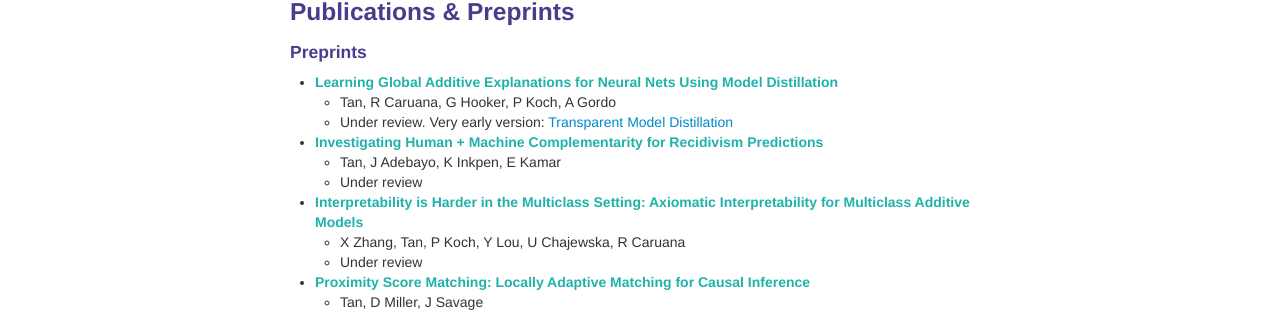
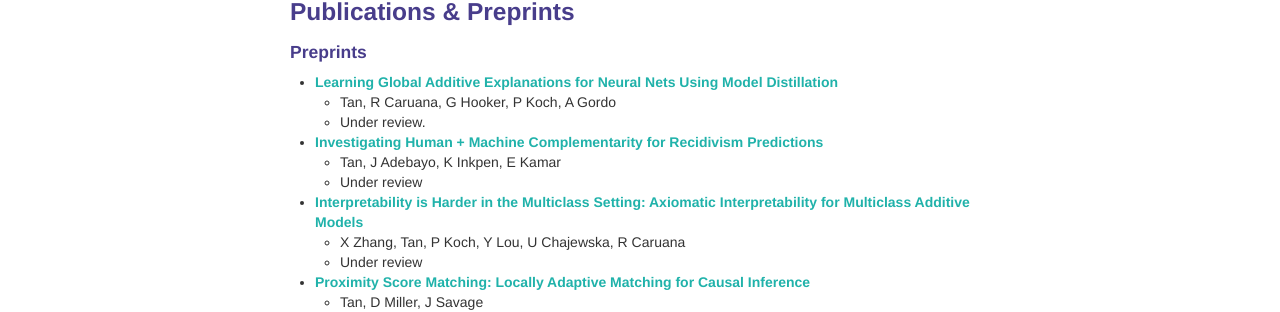
Before and after one commit to shftan/shftan.github.io, a Jekyll site: the page built from index.md, in a window 1280 px wide. Shown: the part 869-1181 px from the top of the page. Built offline with Jekyll 4.4.1, drawn with Linux system fonts in a browser that asks for light colours.

Commit message:
Update index.md

```diff
--- a/index.md
+++ b/index.md
@@ -50,9 +50,9 @@ For older news, click <a class="paper" href="oldernews.html">here</a>.
 <div class="row-fluid" id="publications"><h3>Publications & Preprints</h3>
 <h4>Preprints</h4>
 </div>
-- <span class="paper">Learning Global Additive Explanations for Neural Nets Using Model Distillation</span>
+- <a class="paper" href="papers/globaladditive.pdf">Learning Global Additive Explanations for Neural Nets Using Model Distillation</a>
    - Tan, R Caruana, G Hooker, P Koch, A Gordo
-   - Under review. Very early version: <a href="https://arxiv.org/abs/1801.08640">Transparent Model Distillation</a>
+   - Under review.
 - <a class="paper" href="papers/turkercompas.pdf">Investigating Human + Machine Complementarity for Recidivism Predictions</a>
    - Tan, J Adebayo, K Inkpen, E Kamar
    - Under review
```
